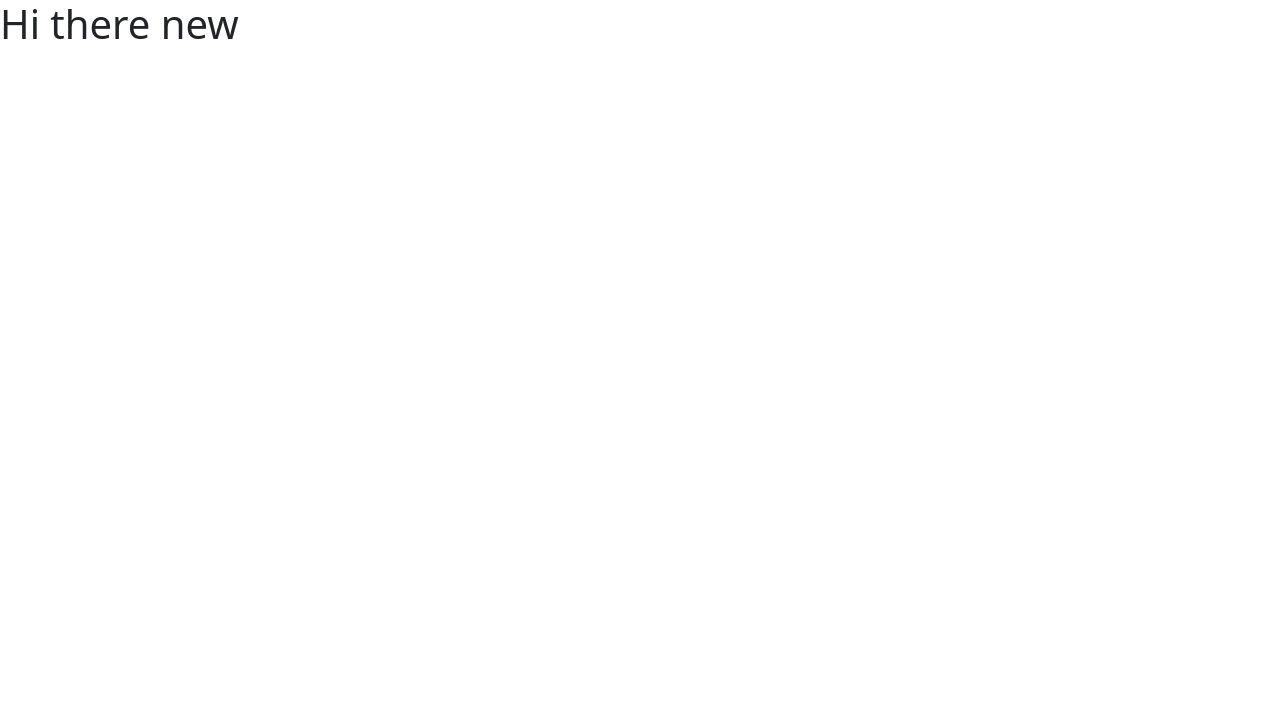
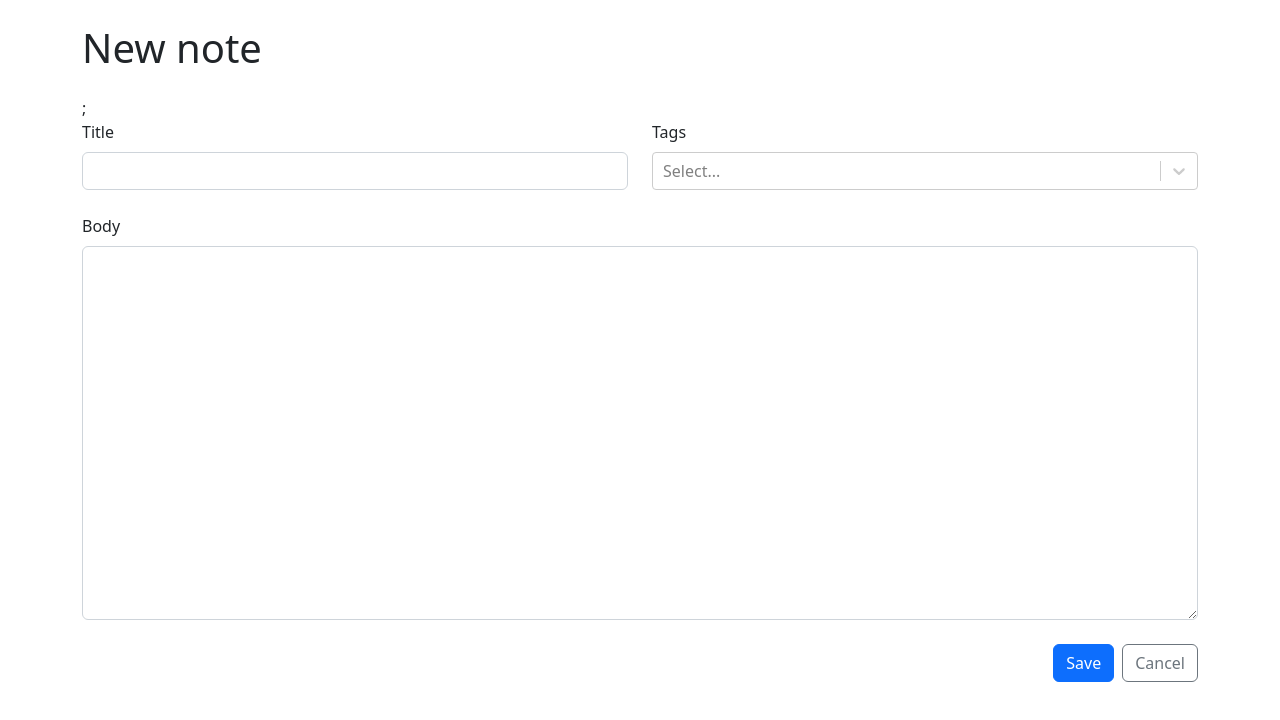
Before and after one commit to petermoyano/note-taking-TS, a React (Vite) app: page /new in a window 1280 px wide. Shown: the top 720 px of the page. Built offline with nearby package versions, Linux system fonts and the light colour scheme.

Commit message:
New Note Form

```diff
--- a/package.json
+++ b/package.json
@@ -13,7 +13,8 @@
     "react": "^18.2.0",
     "react-bootstrap": "^2.7.0",
     "react-dom": "^18.2.0",
-    "react-router-dom": "^6.7.0"
+    "react-router-dom": "^6.7.0",
+    "react-select": "^5.7.0"
   },
   "devDependencies": {
     "@types/react": "^18.0.26",
--- a/src/App.tsx
+++ b/src/App.tsx
@@ -1,13 +1,20 @@
 import "bootstrap/dist/css/bootstrap.min.css";
+import { Container } from "react-bootstrap";
 import { Routes, Route, Navigate } from "react-router-dom";
-
+import { NewNote } from "./NewNote";
 function App() {
   return (
-    <Routes>
-      <Route path="/" element={<h1>Hi there</h1>}></Route>
-      <Route path="/new" element={<h1>Hi there new</h1>}></Route>
-      <Route path="*" element={<Navigate to="/" />}></Route>
-    </Routes>
+    <Container className="my-4">
+      <Routes>
+        <Route path="/" element={<h1>This is Home</h1>}></Route>
+        <Route path="/new" element={<NewNote />}></Route>
+        <Route path="/:id">
+          <Route index element={<h1>Show</h1>} />
+          <Route path="edit" element={<h1>Edit</h1>} />
+        </Route>
+        <Route path="*" element={<Navigate to="/" />}></Route>
+      </Routes>
+    </Container>
   );
 }
 
--- /dev/null
+++ b/src/NewNote.tsx
@@ -0,0 +1,10 @@
+import NoteForm from "./NoteForm";
+
+export function NewNote() {
+  return (
+    <>
+      <h1 className="mb-4">New note</h1>;
+      <NoteForm />
+    </>
+  );
+}
--- /dev/null
+++ b/src/NoteForm.tsx
@@ -0,0 +1,38 @@
+import { Row, Col, Form, Stack, Button } from "react-bootstrap";
+import CreatableReactSelect from "react-select/creatable";
+import { Link } from "react-router-dom";
+
+export default function NoteForm() {
+  return (
+    <Form>
+      <Stack gap={4}>
+        <Row>
+          <Col>
+            <Form.Group controlId="title">
+              <Form.Label>Title</Form.Label>
+              <Form.Control required />
+            </Form.Group>
+          </Col>
+          <Col>
+            <Form.Group controlId="tags">
+              <Form.Label>Tags</Form.Label>
+              <CreatableReactSelect isMulti />
+            </Form.Group>
+          </Col>
+        </Row>
+        <Form.Group controlId="markdown">
+          <Form.Label>Body</Form.Label>
+          <Form.Control required as="textarea" rows={15} />
+        </Form.Group>
+        <Stack direction="horizontal" gap={2} className="justify-content-end">
+          <Button type="submit">Save</Button>
+          <Link to="..">
+            <Button type="button" variant="outline-secondary">
+              Cancel
+            </Button>
+          </Link>
+        </Stack>
+      </Stack>
+    </Form>
+  );
+}
```
Also changed, not shown: 1 other file (tests, documents, lock files or other folders).
